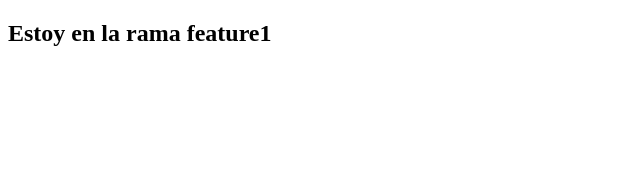
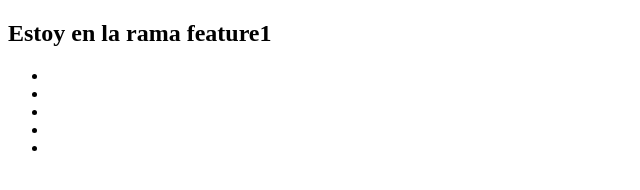
Before and after one commit to YanethM/prueba-misiontic, a plain HTML site: page index.html in a window 1280 px wide. Shown: the full height of the page, 0-640 px from the left. Drawn offline with Linux system fonts and the light colour scheme.

Commit message:
Add a menu list

```diff
--- a/index.html
+++ b/index.html
@@ -8,5 +8,12 @@
 </head>
 <body>
     <h2>Estoy en la rama feature1</h2>
+    <ul>
+        <li><a href="/"></a></li>
+        <li><a href="/"></a></li>
+        <li><a href="/"></a></li>
+        <li><a href="/"></a></li>
+        <li><a href="/"></a></li>
+    </ul>
 </body>
 </html>
```
